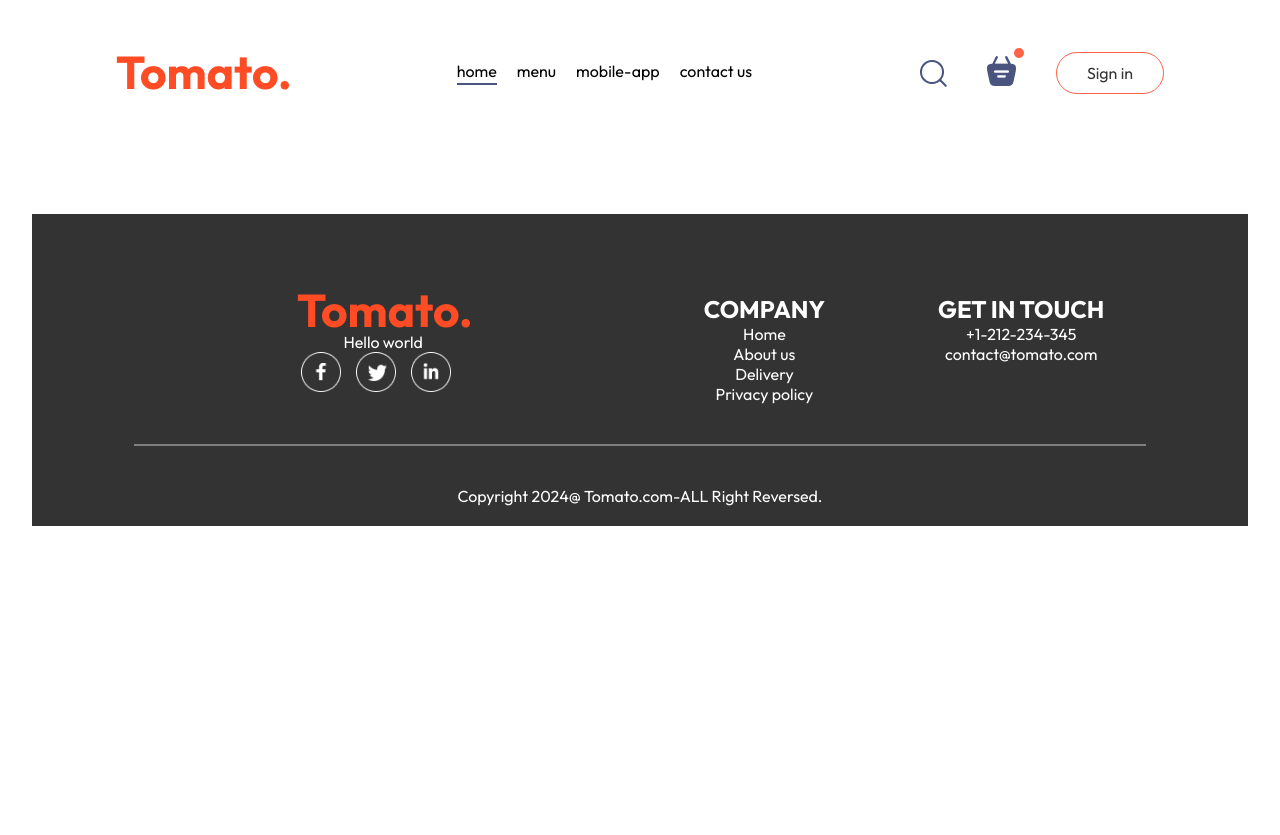
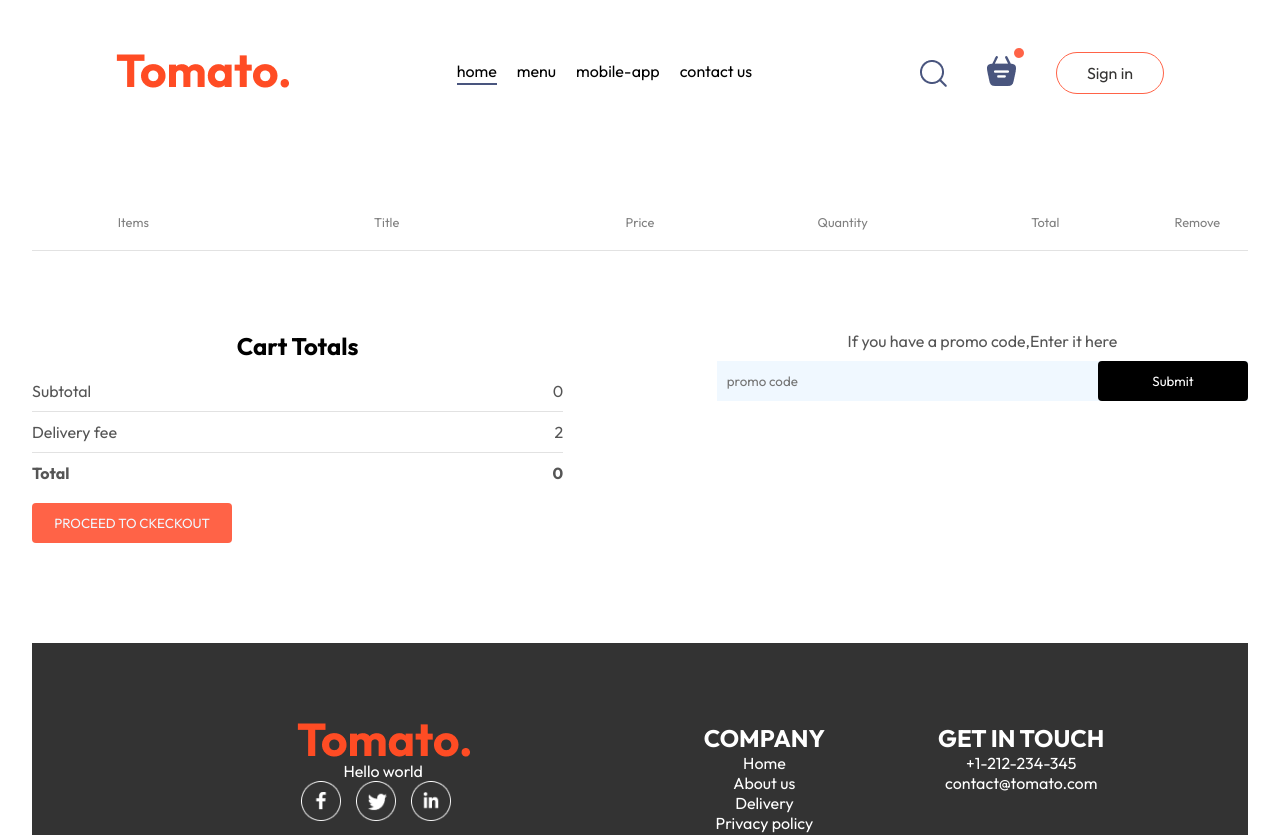
Before and after one commit to Dilmi05/Food-Delivery-System-Frontend, a React (Vite) app: page /cart in a window 1280 px wide. Shown: the top 835 px of the page. Before the commit the page ends 800 px from the top, so only its background shows below. Built offline with nearby package versions, Linux system fonts and the light colour scheme.

Commit message:
Create Cart.Jsx

```diff
--- a/src/components/FoodDisplay/FoodDisplay.jsx
+++ b/src/components/FoodDisplay/FoodDisplay.jsx
@@ -18,7 +18,7 @@
 
                         return <FoodItem
                             key={index}
-                            id={item.id}
+                            id={item._id}
                             name={item.name}
                             description={item.description}
                             price={item.price}
--- a/src/components/Navbar/Navbar.jsx
+++ b/src/components/Navbar/Navbar.jsx
@@ -3,11 +3,12 @@
 import { assets } from '../../assets/assets';
 import { Link } from 'react-router-dom';
 
+
 const Navbar = ({ setShowLogin }) => {
   const [menu, setMenu] = useState("home");
   return (
     <div className="navbar">
-      <img src={assets.logo} alt="logo" />
+      <Link to="/"> <img src={assets.logo} alt="logo" /></Link>
       <ul className="navbar-menu">
         <Link to="/" onClick={() => setMenu("home")} className={menu === "home" ? "active" : ""}>home</Link>
         <a href="#explore-menu" onClick={() => setMenu("menu")} className={menu === "menu" ? "active" : ""}>menu</a>
@@ -17,7 +18,7 @@
       <div className="navbar-right">
         <img src={assets.search_icon} alt="search" />
         <div className="navbar-search-icon">
-          <img src={assets.basket_icon} alt="basket" />
+         <Link to="/cart"> <img src={assets.basket_icon} alt="basket" /></Link>
           <div className="dot"></div>
         </div>
         <button onClick={() => setShowLogin(true)}>Sign in</button>
--- a/src/pages/Cart/Cart.css
+++ b/src/pages/Cart/Cart.css
@@ -0,0 +1,104 @@
+.cart{
+    margin-top:100px;
+}
+.cart-item-title{
+    display: grid;
+    grid-template-columns: 1fr 1.5fr 1fr 1fr 1fr 0.5fr;
+    align-items: center;
+    color: grey;
+    font-size: max(1vw,12px);
+}
+
+.cart-item-item{
+    margin: 10px 0px;
+    color: black;
+
+}
+.cart-item-item img{
+    width:50px;
+
+}
+
+.cart hr{
+    height: 1px;
+    background-color:#e2e2e2;
+    border: none;
+}
+
+.cart-item-item .cross{
+    cursor: pointer;
+
+}
+
+.cart-bottom{
+    margin-top: 80px;
+    display: flex;
+    justify-content: space-between;
+    gap:max(12vw,20px);
+}
+
+.cart-total{
+    flex:1;
+    display: flex;
+    flex-direction: column;
+    gap:20px;
+}
+
+.cart-total-details{
+    display: flex;
+    justify-content: space-between;
+    color: #555;
+
+}
+
+.cart-total hr{
+
+    margin:10px 0px ;
+
+}
+
+.cart-total button{
+    border: none;
+    color: aliceblue;
+    background-color: tomato;
+    width: max(15vw,200px);
+    padding: 12px 0px;
+    border-radius: 4px;
+    cursor: pointer;
+}
+
+.cart-promocode{
+    flex:1;
+}
+
+.cart-promocode p{
+    color: #555;
+
+}
+
+.cart-promocode-input{
+    margin-top: 10px;
+    display: flex ;
+    justify-content: space-between;
+    align-items: center;
+    background-color: aliceblue;
+    border-radius: none;
+
+}
+
+.cart-promocode-input input{
+    background:transparent;
+    border: none;
+    outline: none;
+    padding-left:10px;
+}
+
+.cart-promocode-input button{
+    width: max(10vw,150px);
+    padding: 12px 5px ;
+    background-color: black;
+    border: none;
+    border-radius: 4px;
+    color: white;
+
+}
--- a/src/pages/Cart/Cart.jsx
+++ b/src/pages/Cart/Cart.jsx
@@ -1,10 +1,88 @@
-import React from "react";
+import React, { useState } from "react";
 import './Cart.css';
+import { useContext } from "react";
+import { StoreContext } from "../../context/StoreContext";
+
+
 
 const Cart = () => {
+
+  const { cartItems, food_list, removeFromCart } = useContext(StoreContext);
+
   return (
     <div className="cart">
+      <div className="cart-item">
+        <div className="cart-item-title">
+          <p>Items</p>
+          <p>Title</p>
+          <p>Price</p>
+          <p>Quantity</p>
+          <p>Total</p>
+          <p>Remove</p>
 
+
+
+        </div>
+        <br />
+        <hr />
+
+        {food_list.map((item, index) => {
+          if (cartItems[item._id] > 0) {
+
+
+            return (
+              <div>
+                <div className="cart-item-title cart-item-item">
+                  <img src={item.image}></img>
+                  <p>{item.name}</p>
+                  <p>${item.price}</p>
+                  <p>{cartItems[item._id]}</p>
+                  <p>${item.price * cartItems[item._id]}</p>
+                  <p onClick={() => removeFromCart(item._id)} className="cross">x</p>
+                </div>
+                <hr />
+              </div>
+
+            )
+          }
+        }
+
+        )}
+      </div>
+      <div className="cart-bottom">
+        <div className="cart-total">
+          <h2>Cart Totals</h2>
+          <div>
+            <div className="cart-total-details">
+              <p>Subtotal</p>
+              <p>{0}</p>
+            </div>
+            <hr/>
+            <div className="cart-total-details">
+              <p>Delivery fee</p>
+              <p>{2}</p>
+            </div>
+            <hr />
+            <div className="cart-total-details">
+              <b>Total</b>
+              <b>{0}</b>
+            </div>
+          </div>
+          <button>PROCEED TO CKECKOUT</button>
+
+        </div>
+        <div className="cart-promocode">
+          <div>
+            <p>If you have a promo code,Enter it here</p>
+            <div className="cart-promocode-input">
+              <input type="text" placeholder="promo code"></input>
+              <button>Submit</button>
+
+            </div>
+          </div>
+        </div>
+
+      </div>
     </div>
   );
 }
```
